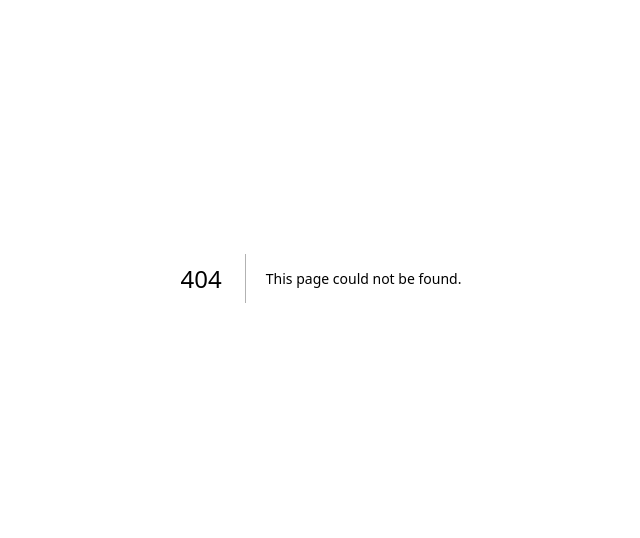
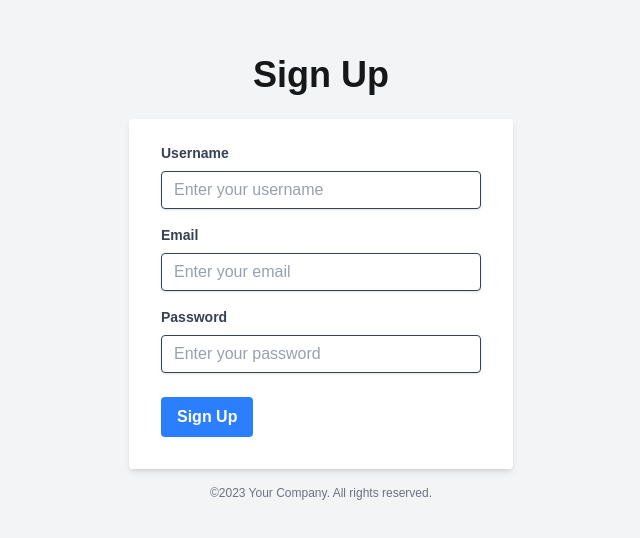
Before and after one commit to prajyot-raut/green-lens, a Next.js app: page /signup in a window 1280 px wide. Before the commit this address had no page. Shown: the part 122-660 px from the top of the page, without its empty margins (319-959 px from the left). Built offline with nearby package versions, Linux system fonts and the light colour scheme; no server answers.

Commit message:
added basic auth

```diff
--- /dev/null
+++ b/src/app/(auth)/login/page.tsx
@@ -0,0 +1,76 @@
+"use client";
+import React, { useState } from "react";
+import { signInWithEmailAndPassword } from "firebase/auth";
+import { auth } from "@/lib/firebase"; // Adjust the import path as necessary
+import { useRouter } from "next/navigation";
+
+export default function Login() {
+  const [email, setEmail] = useState("");
+  const [password, setPassword] = useState("");
+  const router = useRouter();
+
+  const handleLogin = async () => {
+    try {
+      await signInWithEmailAndPassword(auth, email, password);
+      console.log("User logged in:", email);
+      router.push("/"); // Redirect to home page after login
+    } catch (error) {
+      console.error("Error logging in:", error);
+    }
+  };
+
+  return (
+    <div className="flex flex-col items-center justify-center h-screen bg-gray-100">
+      <h1 className="text-4xl font-bold mb-6">Login</h1>
+      <form
+        onSubmit={(e) => e.preventDefault()}
+        className="bg-white shadow-md rounded px-8 pt-6 pb-8 mb-4 w-96"
+      >
+        <div className="mb-4">
+          <label
+            className="block text-gray-700 text-sm font-bold mb-2"
+            htmlFor="email"
+          >
+            Email
+          </label>
+          <input
+            type="email"
+            id="email"
+            value={email}
+            onChange={(e) => setEmail(e.target.value)}
+            placeholder="Enter your email"
+            className="shadow appearance-none border rounded w-full py-2 px-3 text-gray-700 leading-tight focus:outline-none focus:shadow-outline"
+          />
+        </div>
+        <div className="mb-6">
+          <label
+            className="block text-gray-700 text-sm font-bold mb-2"
+            htmlFor="password"
+          >
+            Password
+          </label>
+          <input
+            type="password"
+            id="password"
+            value={password}
+            onChange={(e) => setPassword(e.target.value)}
+            placeholder="Enter your password"
+            className="shadow appearance-none border rounded w-full py-2 px-3 text-gray-700 leading-tight focus:outline-none focus:shadow-outline"
+          />
+        </div>
+        <div className="flex items-center justify-between">
+          <button
+            onClick={handleLogin}
+            type="submit"
+            className="bg-blue-500 hover:bg-blue-700 text-white font-bold py-2 px-4 rounded focus:outline-none focus:shadow-outline"
+          >
+            Sign Up
+          </button>
+        </div>
+      </form>
+      <p className="text-center text-gray-500 text-xs">
+        &copy;2023 Your Company. All rights reserved.
+      </p>
+    </div>
+  );
+}
--- /dev/null
+++ b/src/app/(auth)/signup/page.tsx
@@ -0,0 +1,106 @@
+"use client";
+
+import React, { useState } from "react";
+import { createUserWithEmailAndPassword } from "firebase/auth";
+import { auth, db } from "@/lib/firebase"; // Adjust the import path as necessary
+import { doc, setDoc } from "firebase/firestore";
+
+export default function SignUp() {
+  const [username, setUsername] = useState("");
+  const [email, setEmail] = useState("");
+  const [password, setPassword] = useState("");
+
+  const handleSignUp = async () => {
+    try {
+      // Create user with email and password
+      const userCredential = await createUserWithEmailAndPassword(
+        auth,
+        email,
+        password
+      );
+      const user = userCredential.user;
+
+      // Save additional user data to Firestore
+      await setDoc(doc(db, "users", user.uid), {
+        username,
+        email,
+        createdAt: new Date(),
+      });
+
+      console.log("User signed up:", user);
+    } catch (error) {
+      console.error("Error signing up:", error);
+    }
+  };
+
+  return (
+    <div className="flex flex-col items-center justify-center h-screen bg-gray-100">
+      <h1 className="text-4xl font-bold mb-6">Sign Up</h1>
+      <form
+        onSubmit={(e) => e.preventDefault()}
+        className="bg-white shadow-md rounded px-8 pt-6 pb-8 mb-4 w-96"
+      >
+        <div className="mb-4">
+          <label
+            className="block text-gray-700 text-sm font-bold mb-2"
+            htmlFor="username"
+          >
+            Username
+          </label>
+          <input
+            type="text"
+            id="username"
+            value={username}
+            onChange={(e) => setUsername(e.target.value)}
+            placeholder="Enter your username"
+            className="shadow appearance-none border rounded w-full py-2 px-3 text-gray-700 leading-tight focus:outline-none focus:shadow-outline"
+          />
+        </div>
+        <div className="mb-4">
+          <label
+            className="block text-gray-700 text-sm font-bold mb-2"
+            htmlFor="email"
+          >
+            Email
+          </label>
+          <input
+            type="email"
+            id="email"
+            value={email}
+            onChange={(e) => setEmail(e.target.value)}
+            placeholder="Enter your email"
+            className="shadow appearance-none border rounded w-full py-2 px-3 text-gray-700 leading-tight focus:outline-none focus:shadow-outline"
+          />
+        </div>
+        <div className="mb-6">
+          <label
+            className="block text-gray-700 text-sm font-bold mb-2"
+            htmlFor="password"
+          >
+            Password
+          </label>
+          <input
+            type="password"
+            id="password"
+            value={password}
+            onChange={(e) => setPassword(e.target.value)}
+            placeholder="Enter your password"
+            className="shadow appearance-none border rounded w-full py-2 px-3 text-gray-700 leading-tight focus:outline-none focus:shadow-outline"
+          />
+        </div>
+        <div className="flex items-center justify-between">
+          <button
+            onClick={handleSignUp}
+            type="submit"
+            className="bg-blue-500 hover:bg-blue-700 text-white font-bold py-2 px-4 rounded focus:outline-none focus:shadow-outline"
+          >
+            Sign Up
+          </button>
+        </div>
+      </form>
+      <p className="text-center text-gray-500 text-xs">
+        &copy;2023 Your Company. All rights reserved.
+      </p>
+    </div>
+  );
+}
--- /dev/null
+++ b/src/lib/firebase.ts
@@ -0,0 +1,20 @@
+import { initializeApp } from "firebase/app";
+//import { getAnalytics } from "firebase/analytics";
+import { getAuth } from "firebase/auth";
+import { getFirestore } from "firebase/firestore";
+
+const firebaseConfig = {
+  apiKey: process.env.NEXT_PUBLIC_FIREBASE_API_KEY,
+  authDomain: process.env.NEXT_PUBLIC_FIREBASE_AUTH_DOMAIN,
+  projectId: process.env.NEXT_PUBLIC_FIREBASE_PROJECT_ID,
+  storageBucket: process.env.NEXT_PUBLIC_FIREBASE_STORAGE_BUCKET,
+  messagingSenderId: process.env.NEXT_PUBLIC_FIREBASE_MESSAGING_SENDER_ID,
+  appId: process.env.NEXT_PUBLIC_FIREBASE_APP_ID,
+  measurementId: process.env.NEXT_PUBLIC_FIREBASE_MEASUREMENT_ID,
+};
+
+const app = initializeApp(firebaseConfig);
+//const analytics = getAnalytics(app);
+
+export const auth = getAuth(app);
+export const db = getFirestore(app);
```
Also changed, not shown: package.json (+7 -6 lines), 1 other file (tests, documents, lock files or other folders).
